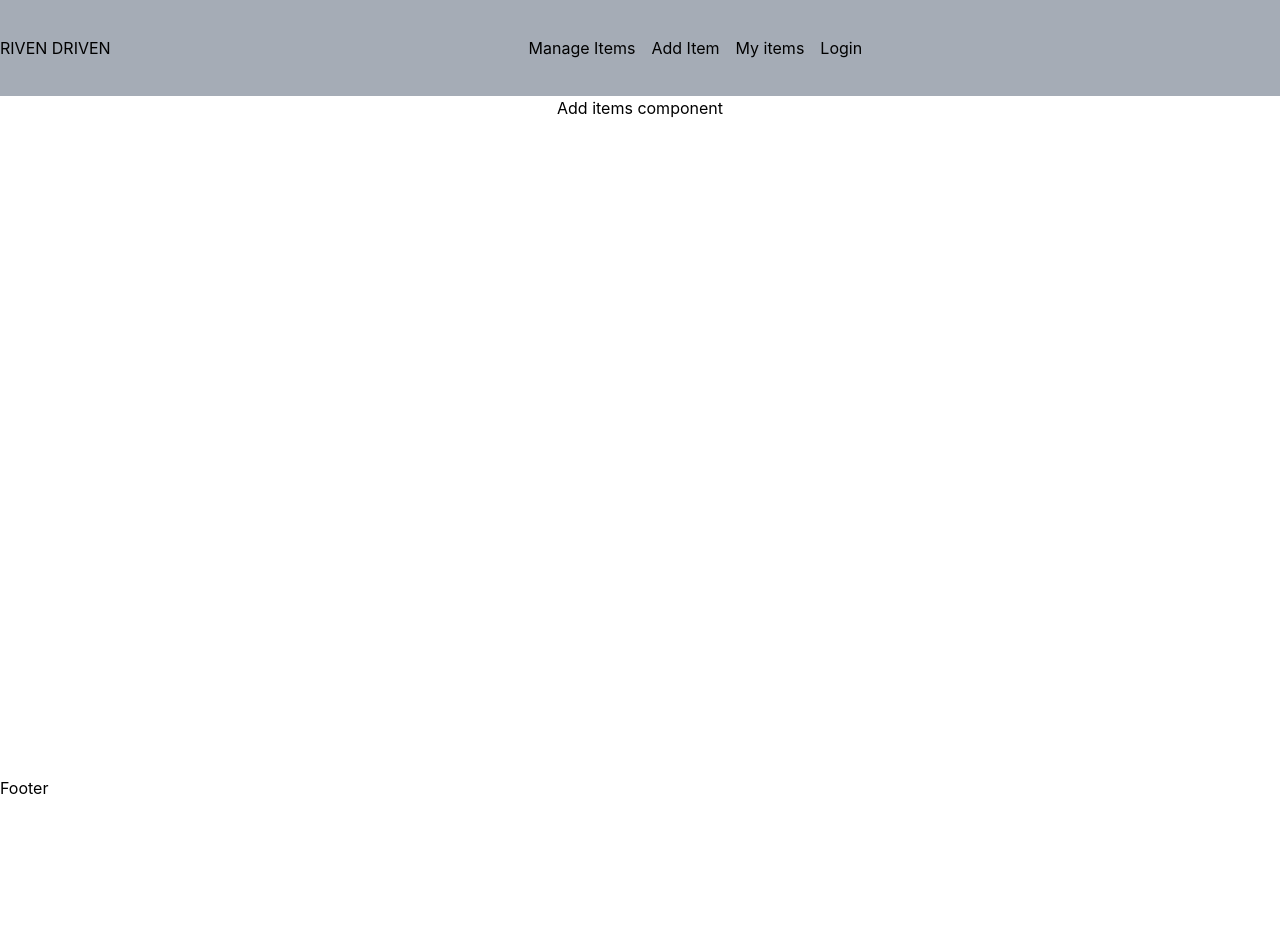
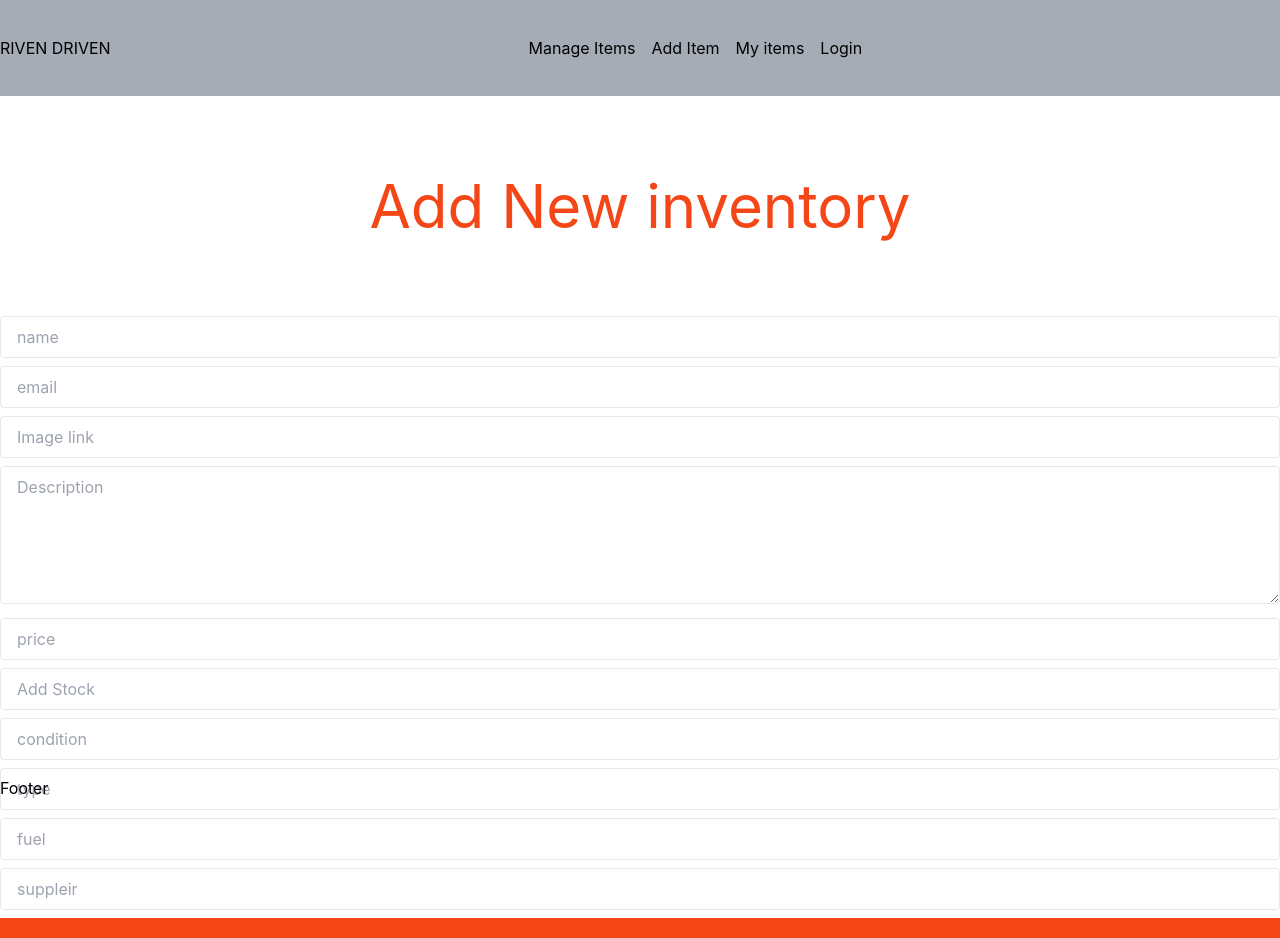
Before and after one commit to 3kramz/Reven, a React (Create React App) app: page /add-item in a window 1280 px wide. Shown: the top 938 px of the page. Before the commit the page ends 800 px from the top, so only its background shows below. Built offline with nearby package versions, Linux system fonts and the light colour scheme.

Commit message:
my items component designed

```diff
--- a/src/Components/Pages/AddItem/AddItem.js
+++ b/src/Components/Pages/AddItem/AddItem.js
@@ -1,9 +1,69 @@
 import React from 'react';
 
 const AddItem = () => {
+    const handlePlaceOrder = event =>{
+        event.preventDefault();
+        const inventory = {
+            name:event.target.name.value,
+            email:event.target.email.value,
+            img:event.target.img.value,
+            disc:event.target.disc.value,
+            price:event.target.price.value,
+            stock:event.target.stock.value,
+            condition:event.target.condition.value,
+            type:event.target.type.value,
+            fuel:event.target.fuel.value,
+            supplier: event.target.supplier.value,
+            sold:0
+        }
+
+        fetch("https://guarded-ravine-66276.herokuapp.com/addServices", {
+            method: 'POST',
+            headers: {
+                'content-type': 'application/json'
+            },
+            body: JSON.stringify(inventory)
+        })
+        .then(res=> res.json())
+        .then(result =>{
+            console.log(result);
+        })
+
+     event.target.reset()
+    }
+
     return (
-        <div>
-            Add items component
+        <div >
+            <div className="container mx-auto font-5xl my-10 text-6xl text-[#F44617]">
+                <p className="   py-10 ">Add New inventory</p>
+            </div>
+
+            <form className=" container mx-auto " onSubmit={handlePlaceOrder}>
+
+                <input className=' w-full mb-2 border  rounded pl-4 py-2' type="text" name="name" placeholder='name' required />
+                <br />
+                <input className='    w-full mb-2 border  rounded pl-4 py-2' type="email" name="email" placeholder='email' required/>
+                <br />
+                <input className='    w-full mb-2 border  rounded pl-4 py-2' type="text" name="img" placeholder='Image link' required/>
+                <br />
+                <textarea className='    w-full mb-2 border  rounded pl-4 py-2' placeholder="Description" name="disc" id="" cols="30" rows="5" required></textarea>
+                <br />
+                <input className='    w-full mb-2 border  rounded pl-4 py-2' type="number" name="price" placeholder='price'  required />
+                <br />
+                <input className='    w-full mb-2 border  rounded pl-4 py-2' type="number" name="stock" placeholder='Add Stock'  required />
+                <br />
+                <input className='    w-full mb-2 border  rounded pl-4 py-2' type="text" name="condition" placeholder='condition' required />
+                <br />
+
+                <input className='    w-full mb-2 border  rounded pl-4 py-2' type="text" name="type" placeholder='type'  required />
+                <br />
+
+                <input className='    w-full mb-2 border  rounded pl-4 py-2' type="text" name="fuel" placeholder='fuel'  required />
+                <br />
+                <input className='    w-full mb-2 border  rounded pl-4 py-2' type="text" name="supplier" placeholder='suppleir' autoComplete='off' required />
+               <br/>
+                <input className='bg-[#F44617] w-full mb-2 py-4 text-white cursor-pointer' type="submit" value="Place Inventory" />
+            </form>
         </div>
     );
 };
--- a/src/Components/Pages/Home/Inventory/Inventories.js
+++ b/src/Components/Pages/Home/Inventory/Inventories.js
@@ -8,8 +8,6 @@ const inventories = useLoadData('https://guarded-ravine-66276.herokuapp.com/home
 
     return (
         <div className="container my- mx-auto">
-
-         <p className=' text-left my-5'> We have <span className=" text-[#F44617]  text-2xl px-2">{inventories.length}</span> Vehicles availble.</p>
 
           <div className='grid grid-cols-1 sm:grid-cols-3 mx-auto pl-5 sm:pl-0 w-11/12 gap-6'>
             {inventories.map(inventory=><InventoryCard key={inventory._id} inventory={inventory}></InventoryCard>)}
--- a/src/Components/Pages/ManageItems/ManageItems.js
+++ b/src/Components/Pages/ManageItems/ManageItems.js
@@ -1,5 +1,4 @@
 import React, { useEffect, useState } from 'react';
-import DeleteIcon from '@mui/icons-material/Delete';
 import { Link } from "react-router-dom";
 import Table from '@mui/material/Table';
 import TableBody from '@mui/material/TableBody';
@@ -8,7 +7,6 @@ import TableContainer from '@mui/material/TableContainer';
 import TableHead from '@mui/material/TableHead';
 import TableRow from '@mui/material/TableRow';
 import Paper from '@mui/material/Paper';
-import { IconButton, Tooltip } from '@mui/material';
 import useLoadData from '../../Shared/Hooks/useLoadData';
 
 
@@ -23,20 +21,12 @@ const ManageItems = () => {
 
     useEffect(()=>setData(data),[data])
 
-    const deleteItem=(index,id)=>{
-        const filterd= rows.filter(info=>info._id !==id)
-        setData(filterd)
-    }
 
-    const handleDelete= (index, id)=>{
-        fetch(`https://guarded-ravine-66276.herokuapp.com/manage/${id}`, {
-        method: 'DELETE',
-        })
-        .then(res => res.json())
-        .then(res => res && deleteItem(index,id))
-    }
     return (
-              <TableContainer className='container mx-auto' component={Paper}>
+             <div className='container mx-auto' >
+             <p className=' text-left my-5'> We have <span className=" text-[#F44617]  text-2xl px-2">{rows.length}</span> Vehicles availble.</p>
+
+                  <TableContainer component={Paper}>
                     <Table sx={{ minWidth: 500 }} size="small" aria-label="a dense table">
                         <TableHead className='bg-[#F44617]  '>
                             <TableRow className="">
@@ -47,8 +37,6 @@ const ManageItems = () => {
                                 <TableCell align="right">Price</TableCell>
                                 <TableCell align="right">Stock</TableCell>
                                 <TableCell align="right">sold</TableCell>
-                            <TableCell align="right">Delete</TableCell>
-
                             </TableRow>
                         </TableHead>
                         <TableBody>
@@ -61,19 +49,14 @@ const ManageItems = () => {
                                 <TableCell align="right">{row.price}</TableCell>
                                 <TableCell align="right">{row.stock}</TableCell>
                                 <TableCell align="right">{row.sold}</TableCell>
-                            <TableCell align="right">
-                                                    <Tooltip title="Delete">
-                                                        <IconButton onClick={()=>handleDelete(i, row._id)}>
-                                                            <DeleteIcon />
-                                                        </IconButton>
-                                                    </Tooltip>
-                            </TableCell>
+
                             </TableRow>
                         ))}
                         </TableBody>
                     </Table>
                 </TableContainer>
-            );
+             </div>
+         )
 }
 
 export default ManageItems;
--- a/src/Components/Pages/MyItems/MyItems.js
+++ b/src/Components/Pages/MyItems/MyItems.js
@@ -1,9 +1,78 @@
-import React from 'react';
+import React, { useEffect, useState } from 'react';
+import DeleteIcon from '@mui/icons-material/Delete';
+import { Link } from "react-router-dom";
+import Table from '@mui/material/Table';
+import TableBody from '@mui/material/TableBody';
+import TableCell from '@mui/material/TableCell';
+import TableContainer from '@mui/material/TableContainer';
+import TableHead from '@mui/material/TableHead';
+import TableRow from '@mui/material/TableRow';
+import Paper from '@mui/material/Paper';
+import { IconButton, Tooltip } from '@mui/material';
+import useLoadData from '../../Shared/Hooks/useLoadData';
+
 
 const MyItems = () => {
+    const url='https://guarded-ravine-66276.herokuapp.com/manageInv'
+    const data= useLoadData(url)
+
+    const [rows, setData]=useState([])
+
+    useEffect(()=>setData(data),[data])
+
+    const deleteItem=(index,id)=>{
+        const filterd= rows.filter(info=>info._id !==id)
+        setData(filterd)
+    }
+
+    const handleDelete= (index, id)=>{
+        fetch(`https://guarded-ravine-66276.herokuapp.com/manage/${id}`, {
+        method: 'DELETE',
+        })
+        .then(res => res.json())
+        .then(res => res && deleteItem(index,id))
+    }
     return (
-        <div>
-            my Items compomnent
+        <div className='container mx-auto' >
+        <p className=' text-left my-5'> We have <span className=" text-[#F44617]  text-2xl px-2">{rows.length}</span> Vehicles availble.</p>
+
+             <TableContainer component={Paper}>
+               <Table sx={{ minWidth: 500 }} size="small" aria-label="a dense table">
+                   <TableHead className='bg-[#F44617]  '>
+                       <TableRow className="">
+                           <TableCell>No.</TableCell>
+                           <TableCell>Name</TableCell>
+                           <TableCell align="left">Email</TableCell>
+                           <TableCell align="left">Supplier</TableCell>
+                           <TableCell align="right">Price</TableCell>
+                           <TableCell align="right">Stock</TableCell>
+                           <TableCell align="right">sold</TableCell>
+                           <TableCell align="right">Delete</TableCell>
+
+                       </TableRow>
+                   </TableHead>
+                   <TableBody>
+                   {rows.map((row, i) => (
+                       <TableRow key={row._id}  >
+                           <TableCell align="left">{i+1}</TableCell>
+                           <TableCell as={Link} to={`/inventory/${row._id}`} align="left">{row.name}</TableCell>
+                           <TableCell align="left">{row.email}</TableCell>
+                           <TableCell align="left">{row.supplier}</TableCell>
+                           <TableCell align="right">{row.price}</TableCell>
+                           <TableCell align="right">{row.stock}</TableCell>
+                           <TableCell align="right">{row.sold}</TableCell>
+                           <TableCell align="right">
+                                                   <Tooltip title="Delete">
+                                                       <IconButton onClick={()=>handleDelete(i, row._id)}>
+                                                           <DeleteIcon />
+                                                       </IconButton>
+                                                   </Tooltip>
+                           </TableCell>
+                       </TableRow>
+                   ))}
+                   </TableBody>
+               </Table>
+           </TableContainer>
         </div>
     );
 };
```
Lines whose indentation alone changed are shown as unchanged.
